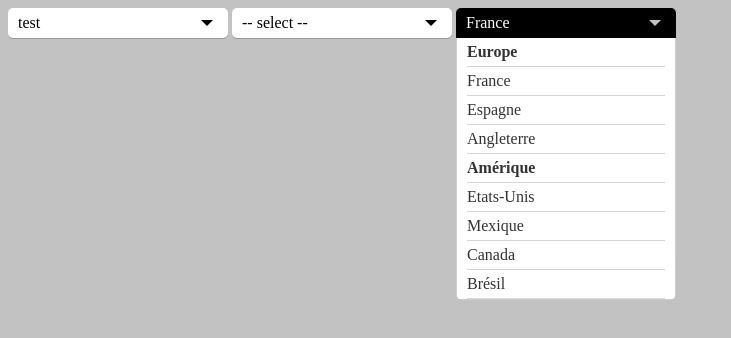
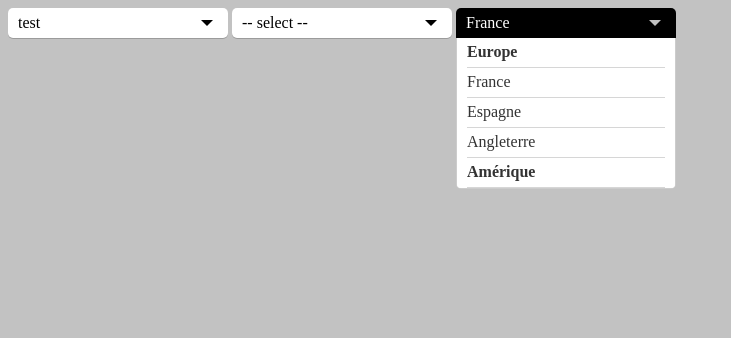
Before and after one commit to PierreRambaud/DropDown, a plain HTML site: page index.html in a window 1280 px wide. Both pictures are taken after a click on the element 566 px from the left and 23 px from the top of the page. Shown: the whole page, without its empty margins (0-731 px from the left). Drawn offline with Linux system fonts and the light colour scheme.

Commit message:
Refactoring

```diff
--- a/css/dropdown.css
+++ b/css/dropdown.css
@@ -4,7 +4,7 @@
 .wrapper-dropdown-select .dropdown li {padding: 0 10px ;}
 .wrapper-dropdown-select .dropdown li.disabled{cursor: auto;opacity: 0.5;}
 .wrapper-dropdown-select .dropdown li span,
-.wrapper-dropdown-select .dropdown li label {display: block;text-decoration: none;color: #333;padding: 5px 0;transition: all 0.3s ease-out;border-bottom: 1px solid #D6D6D6;}
+.wrapper-dropdown-select .dropdown li label {height:19px;display: block;text-decoration: none;color: #333;padding: 5px 0;transition: all 0.3s ease-out;border-bottom: 1px solid #D6D6D6;}
 .wrapper-dropdown-select .dropdown li label input{margin-left:10px;float:right;}
 .wrapper-dropdown-select .dropdown li.optgroup {font-weight: bold;}
 .wrapper-dropdown-select .dropdown li.optgroup:hover {background:transparent;color:#000;cursor:auto;}
@@ -13,4 +13,4 @@
 .wrapper-dropdown-select .dropdown li:hover {color: #666;background: #D6D6D6;}
 .wrapper-dropdown-select.active {border-radius: 5px 5px 0 0;background: #000;box-shadow: none;border-bottom: none;color: white;}
 .wrapper-dropdown-select.active:after {border-color: #C2C2C2 transparent;}
-.wrapper-dropdown-select.active .dropdown {border-bottom: 1px solid rgba(0,0,0,0.2);max-height: 400px;}
+.wrapper-dropdown-select.active .dropdown {border-bottom: 1px solid rgba(0,0,0,0.2);max-height: 150px;overflow: auto;}
--- a/index.html
+++ b/index.html
@@ -22,6 +22,7 @@
                     <option value="">John Doe</option>
                     <option value="1">Profile</option>
                     <option value="2">Settings</option>
+                    <option value="1">Profile</option>
                     <option value="3" selected="selected">Log out</option>
                 </select>
                 <select class="input-select">
--- a/js/dropdown.js
+++ b/js/dropdown.js
@@ -100,21 +100,22 @@
          * Create dropdown child
          */
         var createChild = function createChild(container, opt) {
-            var blocOpt;
+            var blocOpt,
+            text = (opt.text() === '' ? ' ' : opt.text());
             if (isMultiple === true) {
                 blocOpt = $(settings.templateOptionMultiple);
                 blocOpt.children('label').append(opt.text());
                 container.children('span').text(settings.multipleLabel);
             } else {
                 blocOpt = $(settings.templateOption);
-                blocOpt.children('span').append(opt.text());
+                blocOpt.children('span').append(text);
             }
 
             if (opt.prop('selected') === true) {
                 if (isMultiple === true) {
                     blocOpt.find('input').prop('checked', true);
                 } else {
-                    container.children('span').text(opt.text());
+                    container.children('span').text(text);
                 }
             }
 
@@ -153,7 +154,7 @@
                 selectedItem.prop('selected', value);
                 if (isMultiple === false) {
                     parent.toggleClass('active');
-                    parent.children('span').text(opt.text());
+                    parent.children('span').text((opt.text() === '' ? ' ' : opt.text()));
                 } else {
                     opt.find('input').prop('checked', value);
                 }
```
